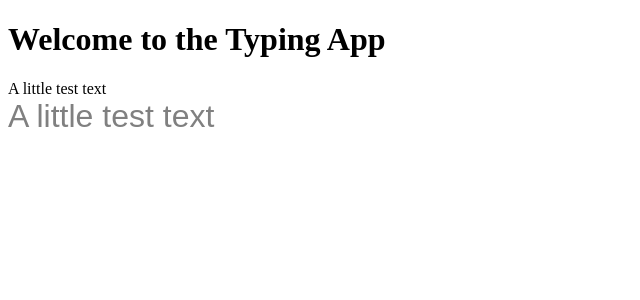
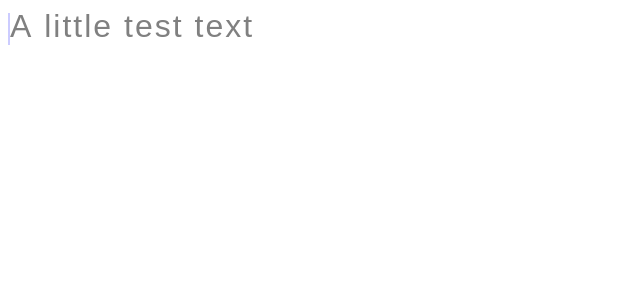
Before and after one commit to aitoAarni/typing-game, a React (Vite) app in the folder frontend/: page / in a window 1280 px wide. Shown: the top 300 px of the page, without its empty margins (0-640 px from the left). Built offline with nearby package versions, Linux system fonts and the light colour scheme.

Commit message:
spaces are now better and caret

```diff
--- a/frontend/src/components/HomeView.tsx
+++ b/frontend/src/components/HomeView.tsx
@@ -4,8 +4,6 @@ const HomeView = () => {
 
     return (
         <div>
-            <h1>Welcome to the Typing App</h1>
-
             <TypingBox text='A little test text'/>
 
         </div>
--- a/frontend/src/components/TypingBox.module.scss
+++ b/frontend/src/components/TypingBox.module.scss
@@ -3,11 +3,16 @@
 .container {
     display: flex;
     flex: 1;
+    flex-direction: row;
+}
+
+.charContainer {
+    display: inline;
 }
 
 %charBase {
     font-family: sans-serif;
-    font-size: 2rem;
+    font-size: 2em;
 }
 
 .charCorrect {
@@ -24,3 +29,30 @@
     @extend %charBase;
     color: gray;
 }
+
+%caretBase {
+    display: inline-block;
+    width: 2px;
+    height: 2em;
+    vertical-align: bottom;
+}
+
+.caret {
+    @extend %caretBase;
+    background-color: blue;
+    animation: blink 2s step-end infinite;
+}
+
+.noCaret {
+    @extend %caretBase;
+    background-color: transparent;
+}
+
+@keyframes blink {
+  from, to {
+    opacity: 1;
+  }
+  50% {
+    opacity: 0.2;
+  }
+}
--- a/frontend/src/components/TypingBox.tsx
+++ b/frontend/src/components/TypingBox.tsx
@@ -16,7 +16,6 @@ const TypingBox = ({ text }: TypingBoxProps) => {
             setTypedCorrectly(new Array(text.length).fill(null))
         }
     }, [text])
-    console.log("typedCorrectly.length", typedCorrectly.length)
     useEffect(() => {
         const handleKeyDown = (event: KeyboardEvent) => {
             currentCharRef.current = event.key
@@ -29,7 +28,6 @@ const TypingBox = ({ text }: TypingBoxProps) => {
     }, [])
 
     useEffect(() => {
-        console.log(`currentCar: ${currentCharRef.current}`)
         const char = currentCharRef.current
         const copy = [...typedCorrectly]
         if (char.length === 1) {
@@ -44,11 +42,10 @@ const TypingBox = ({ text }: TypingBoxProps) => {
     }, [keyPressInt])
 
     return (
-        <div>
-            {text} <br />
+        <div className={styles.container}>
             {charList.map((char, index) => {
                 const caretClass =
-                    currentIndex == index ? styles.caretActive : styles.caret
+                    currentIndex == index ? styles.caret : styles.noCaret
                 let charClass
                 if (typedCorrectly[index] == true) {
                     charClass = styles.charCorrect
@@ -59,9 +56,11 @@ const TypingBox = ({ text }: TypingBoxProps) => {
                 }
 
                 return (
-                    <span key={index}>
+                    <span key={index} className={styles.charContainer}>
                         <span className={caretClass}></span>
-                        <span className={charClass}>{char}</span>
+                        <span className={charClass}>
+                            {char === " " ? "\u00A0" : char}
+                        </span>
                     </span>
                 )
             })}
```
